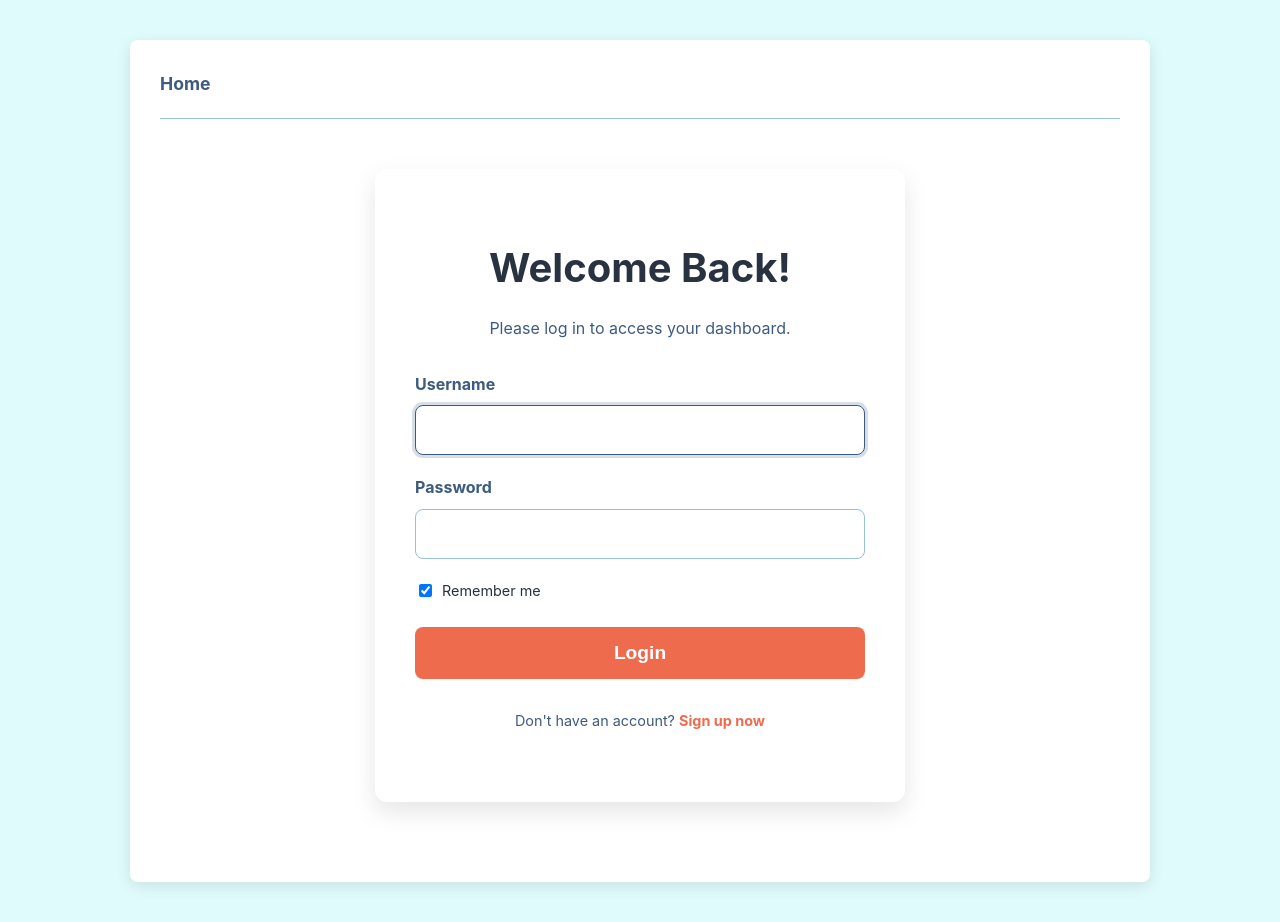
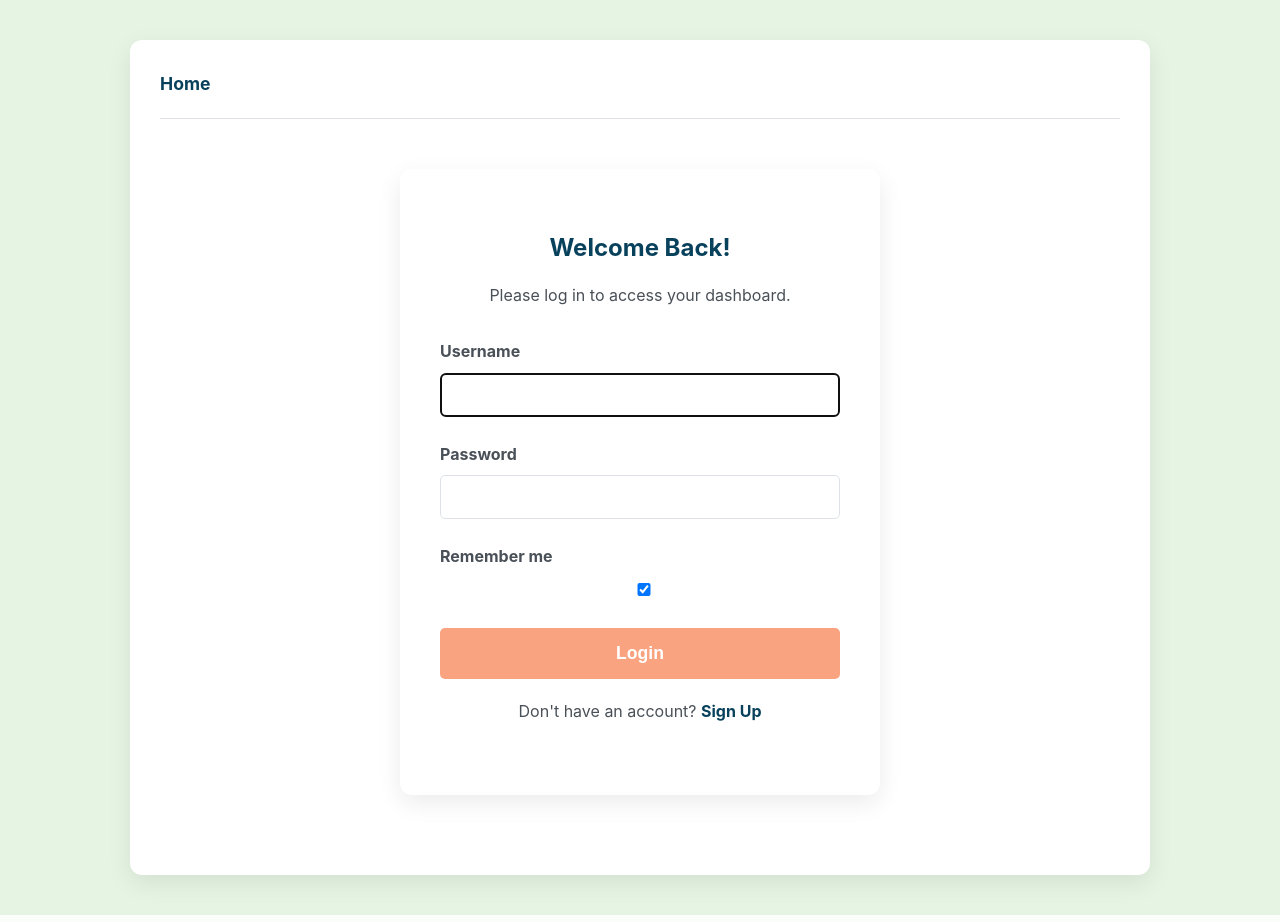
Before and after one commit to AaritKumar/blindmanagementsystem, a Django app: page /accounts/login/ in a window 1280 px wide. Run offline with Django 5.2, Linux system fonts and the light colour scheme.

Commit message:
New Color Palette

```diff
--- a/static/css/auth.css
+++ b/static/css/auth.css
@@ -1,94 +1,48 @@
 /* static/css/auth.css */
 
 .auth-container {
-    max-width: 450px;
+    max-width: 400px;
     margin: 50px auto;
     padding: 40px;
-    background-color: #fff;
+    background-color: var(--background-light);
     border-radius: 12px;
-    box-shadow: 0 10px 25px rgba(0, 0, 0, 0.1);
-    text-align: center;
+    box-shadow: 0 8px 25px rgba(0,0,0,0.08);
 }
 
-.auth-container h1 {
-    color: #293241; /* Darkest Blue */
-    margin-bottom: 15px;
-    font-size: 2.5em;
+.auth-container h2 {
+    text-align: center;
+    margin-bottom: 10px;
+    color: var(--yale-blue);
 }
 
 .auth-container p {
-    color: #3d5a80; /* Medium Blue */
+    text-align: center;
     margin-bottom: 30px;
+    color: var(--text-medium);
 }
 
-.auth-form .form-group {
-    text-align: left;
-    margin-bottom: 20px;
+.auth-container .form-group {
+    margin-bottom: 25px;
 }
 
-.auth-form .form-group label {
-    display: block;
-    margin-bottom: 8px;
-    font-weight: bold;
-    color: #3d5a80;
+.auth-container .btn {
+    width: 100%;
+    padding: 15px;
+    font-size: 1.1em;
 }
 
-.auth-form .form-group input {
-    width: 100%;
-    padding: 15px;
-    border: 1px solid #98c1d9; /* Light Blue */
-    border-radius: 8px;
-    font-size: 1em;
-    box-sizing: border-box;
-    transition: border-color 0.3s, box-shadow 0.3s;
+.auth-links {
+    text-align: center;
+    margin-top: 20px;
 }
 
-.auth-form .form-group input:focus {
-    outline: none;
-    border-color: #3d5a80; /* Medium Blue */
-    box-shadow: 0 0 0 3px rgba(61, 90, 128, 0.2);
-}
-
-.auth-form .remember-me {
-    display: flex;
-    align-items: center;
-    justify-content: flex-start;
-    margin-bottom: 25px;
-    font-size: 0.9em;
-}
-
-.auth-form .remember-me input {
-    margin-right: 10px;
-}
-
-.auth-submit-btn {
-    width: 100%;
-    padding: 15px;
-    font-size: 1.2em;
-    font-weight: bold;
-    background-color: #ee6c4d; /* Orange */
-    color: #fff;
-    border: none;
-    border-radius: 8px;
-    cursor: pointer;
-    transition: background-color 0.3s;
-}
-
-.auth-submit-btn:hover {
-    background-color: #d85a3a; /* Darker Orange */
-}
-
-.auth-switch-link {
-    margin-top: 30px;
-    font-size: 0.9em;
-}
-
-.auth-switch-link a {
-    color: #ee6c4d; /* Orange */
+.auth-links a {
+    color: var(--yale-blue);
     text-decoration: none;
     font-weight: bold;
 }
 
-.auth-switch-link a:hover {
+.auth-links a:hover {
+    color: var(--tangerine-dream);
     text-decoration: underline;
 }
--- a/static/css/main.css
+++ b/static/css/main.css
@@ -1,26 +1,37 @@
 /* static/css/main.css */
+
+:root {
+    --yale-blue: #08415C;
+    --honeydew: #E5F4E3;
+    --tangerine-dream: #FAA381;
+
+    --background-light: #FFFFFF;
+    --text-dark: #212529;
+    --text-medium: #495057;
+    --border-light: #DEE2E6;
+}
 
 body {
     font-family: -apple-system, BlinkMacSystemFont, "Segoe UI", Roboto, Helvetica, Arial, sans-serif;
     line-height: 1.6;
     margin: 0;
     padding: 40px 20px;
-    background-color: #e0fbfc;
-    color: #293241;
+    background-color: var(--honeydew);
+    color: var(--text-dark);
 }
 
 .container {
     max-width: 960px;
     margin: 0 auto;
-    background: #ffffff;
+    background: var(--background-light);
     padding: 30px;
-    border-radius: 8px;
-    box-shadow: 0 4px 15px rgba(0,0,0,0.1);
+    border-radius: 12px;
+    box-shadow: 0 8px 25px rgba(0,0,0,0.08);
 }
 
 nav {
     padding-bottom: 20px;
-    border-bottom: 1px solid #98c1d9;
+    border-bottom: 1px solid var(--border-light);
     margin-bottom: 20px;
     display: flex;
     justify-content: space-between;
@@ -29,18 +40,18 @@ nav {
 
 nav a {
     margin-right: 20px;
-    color: #3d5a80;
+    color: var(--yale-blue);
     text-decoration: none;
     font-weight: bold;
     font-size: 1.1em;
 }
 
 nav a:hover {
-    color: #ee6c4d;
+    color: var(--tangerine-dream);
 }
 
 h1, h2, h3 {
-    color: #3d5a80;
+    color: var(--yale-blue);
 }
 
 .form-group {
@@ -51,13 +62,15 @@ h1, h2, h3 {
     display: block;
     margin-bottom: 8px;
     font-weight: bold;
-    color: #3d5a80;
+    color: var(--text-medium);
 }
 
 .form-group input, .form-group textarea {
     width: 100%;
     padding: 12px;
-    border: 1px solid #98c1d9;
+    border: 1px solid var(--border-light);
+    background-color: #fff;
+    color: var(--text-dark);
     border-radius: 5px;
     font-size: 1em;
     box-sizing: border-box;
@@ -66,7 +79,7 @@ h1, h2, h3 {
 .btn {
     display: inline-block;
     padding: 12px 20px;
-    background: #ee6c4d;
+    background: var(--tangerine-dream);
     color: #fff;
     border: 0;
     border-radius: 5px;
--- a/templates/accounts/login.html
+++ b/templates/accounts/login.html
@@ -9,34 +9,26 @@
 
 {% block content %}
 <div class="auth-container">
-    <h1>Welcome Back!</h1>
+    <h2>Welcome Back!</h2>
     <p>Please log in to access your dashboard.</p>
 
     <form method="post" class="auth-form">
         {% csrf_token %}
-        <div class="form-group">
-            <label for="id_username">Username</label>
-            {{ form.username }}
-        </div>
-        <div class="form-group">
-            <label for="id_password">Password</label>
-            {{ form.password }}
-        </div>
 
-        {% if form.errors %}
-            <p class="error-message">Your username and password didn't match. Please try again.</p>
-        {% endif %}
+        {% for field in form %}
+            <div class="form-group">
+                <label for="{{ field.id_for_label }}">{{ field.label }}</label>
+                {{ field }}
+                {% if field.errors %}
+                    <div class="error-message">{{ field.errors.as_text }}</div>
+                {% endif %}
+            </div>
+        {% endfor %}
 
-        <div class="remember-me">
-            {{ form.remember_me }}
-            <label for="id_remember_me">Remember me</label>
-        </div>
-
-        <button type="submit" class="auth-submit-btn">Login</button>
+        <button type="submit" class="btn">Login</button>
     </form>
-
-    <p class="auth-switch-link">
-        Don't have an account? <a href="{% url 'signup' %}">Sign up now</a>
-    </p>
+    <div class="auth-links">
+        <p>Don't have an account? <a href="{% url 'signup' %}">Sign Up</a></p>
+    </div>
 </div>
 {% endblock %}
--- a/templates/products/home.html
+++ b/templates/products/home.html
@@ -4,7 +4,7 @@
 
 {% block content %}
     <div style="text-align: center;">
-        <h1>Welcome to Blind Management System</h1>
+        <h1>Blind Management System</h1>
         <p>Please select your user type.</p>
         <div class="choice-container">
             <a href="{% url 'scan_beacon' %}" class="choice-btn">Blind</a>
```
Also changed, not shown: other parts of static/css/main.css (+17 -8 lines), products/static/products/css/dashboard.css (+41 -43 lines), templates/accounts/signup.html (+16 -26 lines), db.sqlite3.
